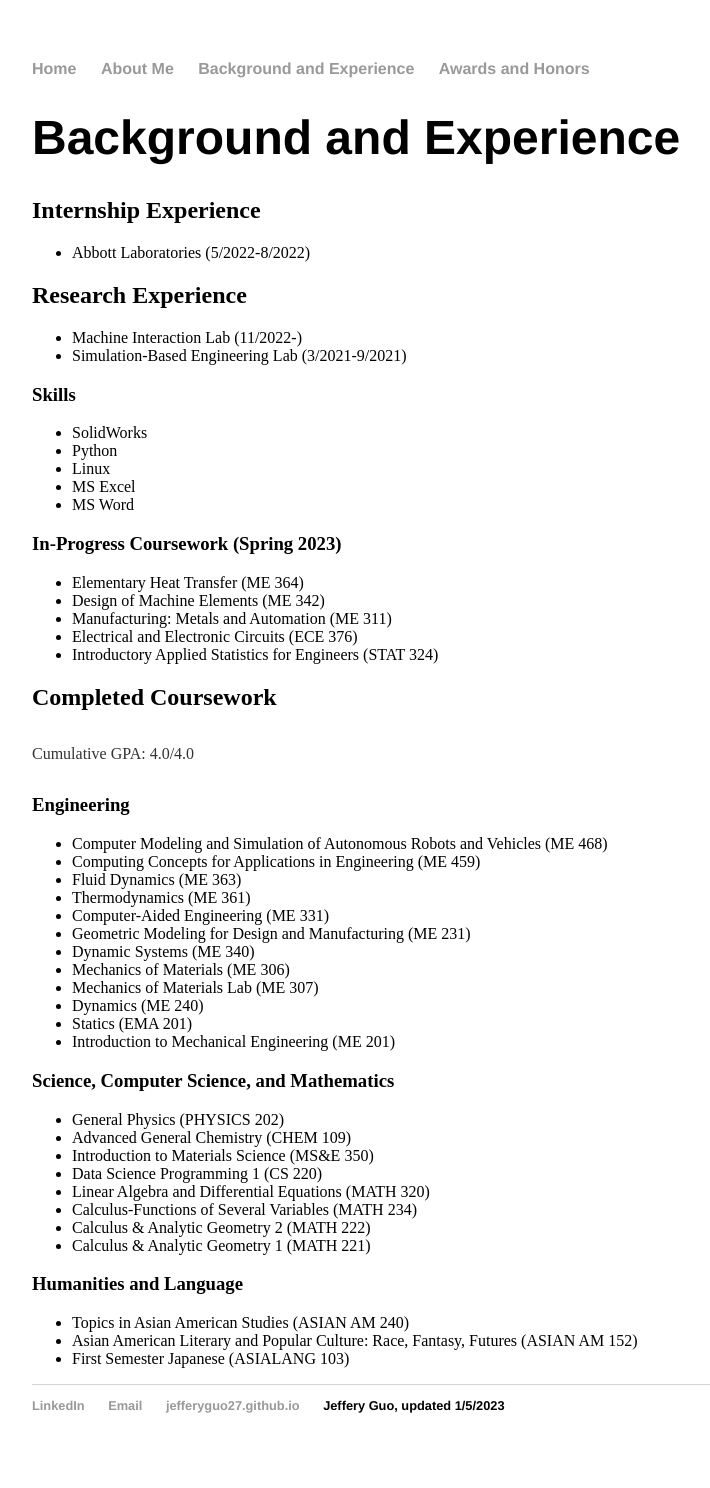
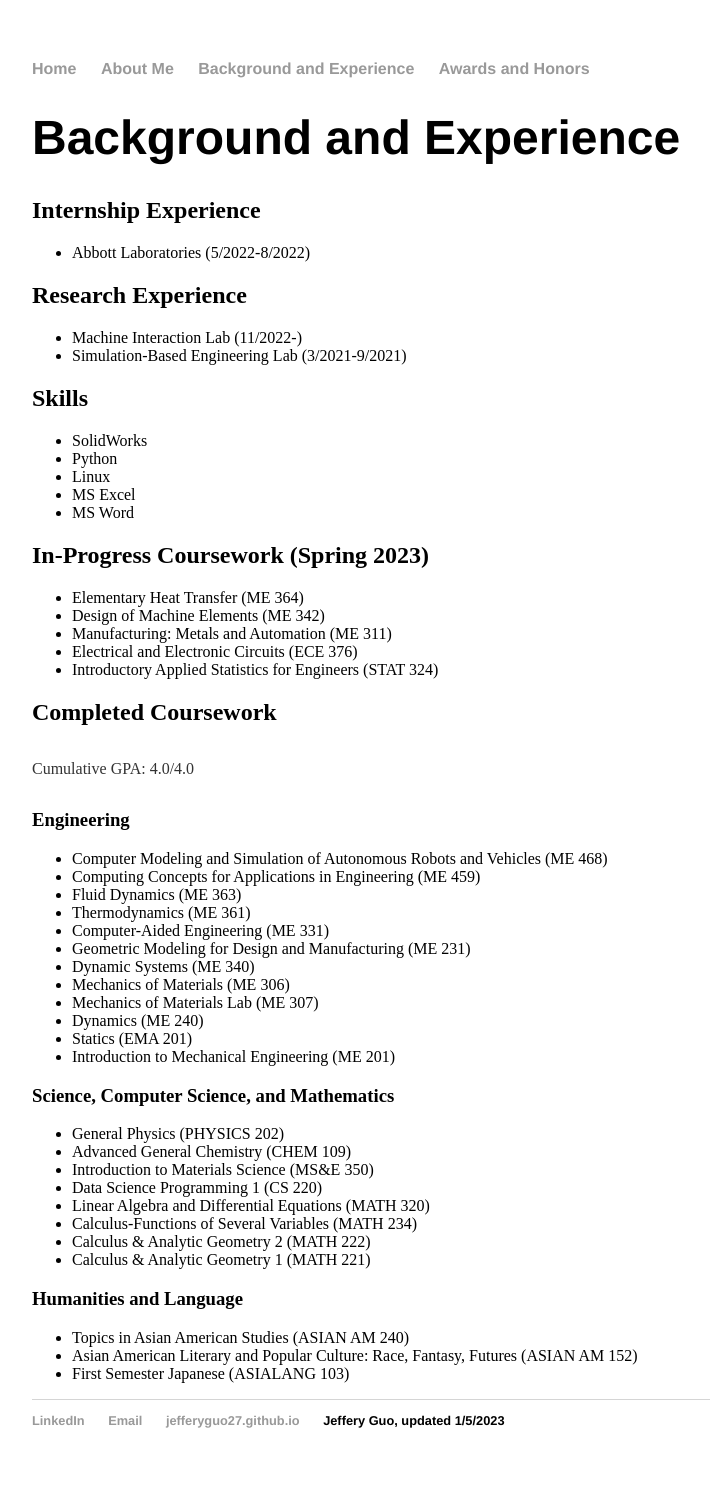
Before and after one commit to jefferyguo27/jefferyguo27.github.io, a Jekyll site: the page built from background/index.html, in a window 1280 px wide. Shown: the whole page, without its empty margins (160-870 px from the left). Built offline with Jekyll 4.4.1, drawn with Linux system fonts in a browser that asks for light colours.

```diff
--- a/background/index.html
+++ b/background/index.html
@@ -17,7 +17,7 @@ title: Background and Experience
 
 	</ul>
 
-	<h3>Skills</h3>
+	<h2>Skills</h2>
 	<ul>
 		<li>SolidWorks</li>
 		<li>Python</li>
@@ -26,7 +26,7 @@ title: Background and Experience
 		<li>MS Word</li>
 	</ul>
 
-	<h3>In-Progress Coursework (Spring 2023)</h3>
+	<h2>In-Progress Coursework (Spring 2023)</h2>
 	<ul>
 		<li>Elementary Heat Transfer (ME 364)</li>
 		<li>Design of Machine Elements (ME 342)</li>
```
